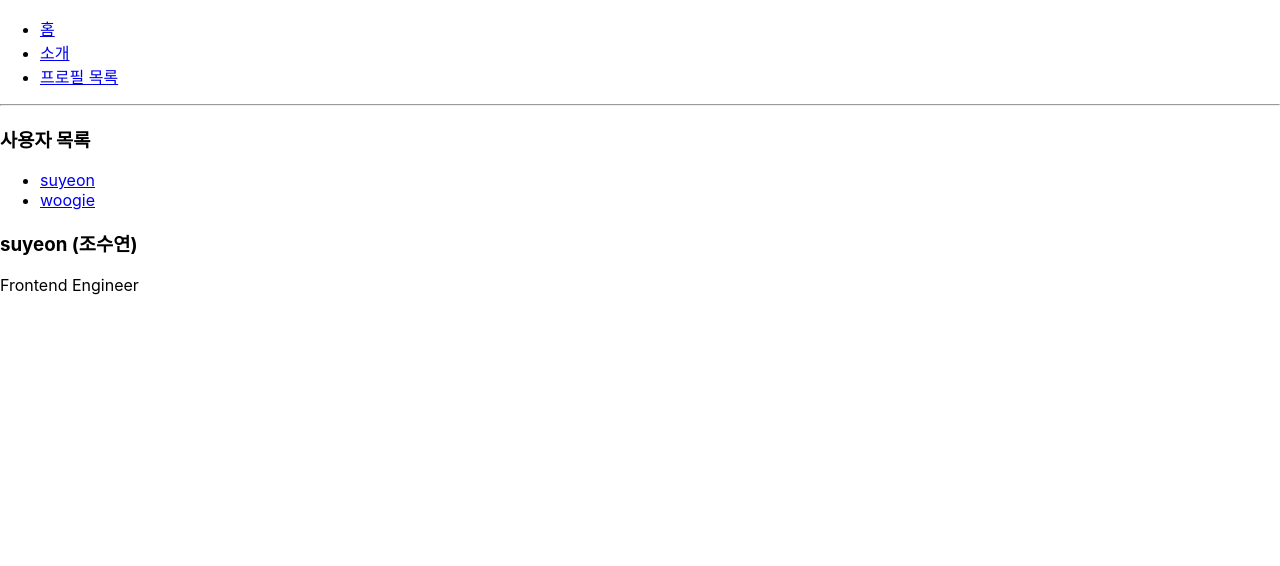
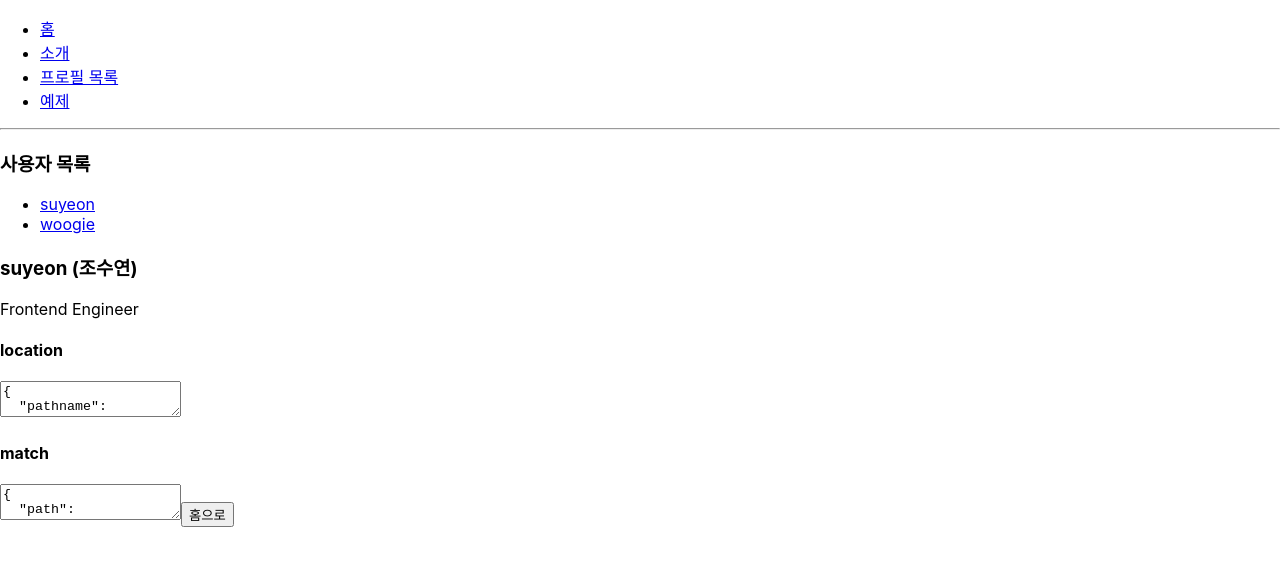
Before and after one commit to suyeon9456/fastcampus-react, a React (Create React App) app: page /profiles/suyeon in a window 1280 px wide. Shown: the top 566 px of the page. Built offline with nearby package versions, Linux system fonts and the light colour scheme.

Commit message:
라우터 부가기능 - history, withRouter

```diff
--- a/src/App.js
+++ b/src/App.js
@@ -1,6 +1,7 @@
 import React from 'react'
 import { Route, Link } from 'react-router-dom'
 import About from './About'
+import HistorySample from './HistorySample'
 import Home from './Home'
 import Profiles from './Profiles'
 
@@ -17,11 +18,15 @@
         <li>
           <Link to="/profiles">프로필 목록</Link>
         </li>
+        <li>
+          <Link to="/history">예제</Link>
+        </li>
       </ul>
       <hr />
       <Route path="/" component={Home} exact /> {/* exact 는 경로가 path와 완전히 일치할 때만 해당 컴포넌트를 보여준다는 의미 */}
       <Route path="/about" component={About} />
       <Route path="/profiles" component={Profiles} />
+      <Route path="/history" component={HistorySample} />
     </div>
   )
 }
--- /dev/null
+++ b/src/HistorySample.js
@@ -0,0 +1,31 @@
+import React, { useEffect } from 'react'
+
+function HistorySample ({ history }) {
+  const goBack = () => {
+    history.goBack()
+  }
+
+  const goHome = () => {
+    history.push('/') // 특정경로로 이동
+  }
+
+  const replaceToHome = () => {
+    history.replace('/') // 방문 기록을 남기지 않음
+  }
+  useEffect(() => {
+    console.log(history)
+    const unblock = history.block('정말 떠나실건가요?') // 사용자 페이지 이탈 방지
+    return () => { // 컴포넌트가 언마운트 될 때
+      unblock()
+    }
+  }, [history])
+  return (
+    <div>
+      <button onClick={goBack}>뒤로가기</button>
+      <button onClick={goHome}>홈으로</button>
+      <button onClick={replaceToHome}>홈으로 (Replace)</button>
+    </div>
+  )
+}
+
+export default HistorySample
--- a/src/Profiles.js
+++ b/src/Profiles.js
@@ -1,6 +1,7 @@
 import React from 'react'
 import Profile from './Profile'
 import { Link, Route } from 'react-router-dom'
+import WithRouterSample from './WithRouterSample'
 
 function Profiles () {
   return (
@@ -20,6 +21,7 @@
         render={() => <div>사용자를 선택해주세요</div>}
       /> {/* render를 사용하면 바로 함수형 컴포넌트를 넣어줄 수 있음 */}
       <Route path="/profiles/:username" component={Profile} />
+      <WithRouterSample />
     </div>
   )
 }
--- /dev/null
+++ b/src/WithRouterSample.js
@@ -0,0 +1,22 @@
+import React from 'react'
+import { withRouter } from 'react-router-dom'
+
+function WithRouterSample ({ history, match, location }) {
+  return (
+    <div>
+      <h4>location</h4>
+      <textarea
+        value={JSON.stringify(location, null, 2)}
+        readOnly
+      />
+      <h4>match</h4>
+      <textarea
+        value={JSON.stringify(match, null, 2)}
+        readOnly
+      />
+      <button onClick={() => history.push('/')}>홈으로</button>
+    </div>
+  )
+}
+
+export default withRouter(WithRouterSample)
```
